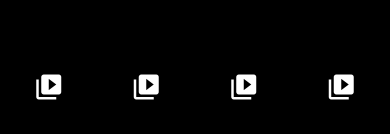
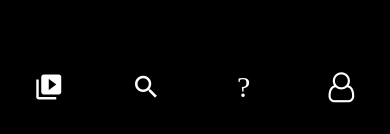
Before and after one commit to saketkumar9040/MovieMania, a React Native app: screen /Main in a window 390 px wide. Shown: the part 707-841 px from the top of the page. Built offline with nearby package versions, Linux system fonts and the light colour scheme.

Commit message:
style - added icon for tab navigator

```diff
--- a/src/navigations/TabNavigator.tsx
+++ b/src/navigations/TabNavigator.tsx
@@ -9,6 +9,8 @@ import { SPACING } from "../globals/styles";
 import CustomIconComponent from "../components/customIconComponent";
 import { StyleSheet, View } from "react-native";
 import MaterialIcons from 'react-native-vector-icons/MaterialIcons';
+import Ionicons from 'react-native-vector-icons/Ionicons';
+import FontAwesome from 'react-native-vector-icons/FontAwesome';
 
 const Tabs = createBottomTabNavigator();
 
@@ -45,7 +47,7 @@ const TabNavigator = () => {
           return (
             <View style={styles.activeTabBackground}>
               <MaterialIcons
-                name="video-library"
+                name="search"
                 size={FONTSIZE.size_30}
                 color={COLORS.White}
               />
@@ -58,8 +60,8 @@ const TabNavigator = () => {
         tabBarIcon: ({ focused, color, size }) => {
           return (
             <View style={styles.activeTabBackground}>
-              <MaterialIcons
-                name="video-library"
+              <Ionicons
+                name="ticket-outline"
                 size={FONTSIZE.size_30}
                 color={COLORS.White}
               />
@@ -72,8 +74,8 @@ const TabNavigator = () => {
         tabBarIcon: ({ focused, color, size }) => {
           return (
             <View style={styles.activeTabBackground}>
-              <MaterialIcons
-                name="video-library"
+              <FontAwesome
+                name="user-o"
                 size={FONTSIZE.size_30}
                 color={COLORS.White}
               />
```
